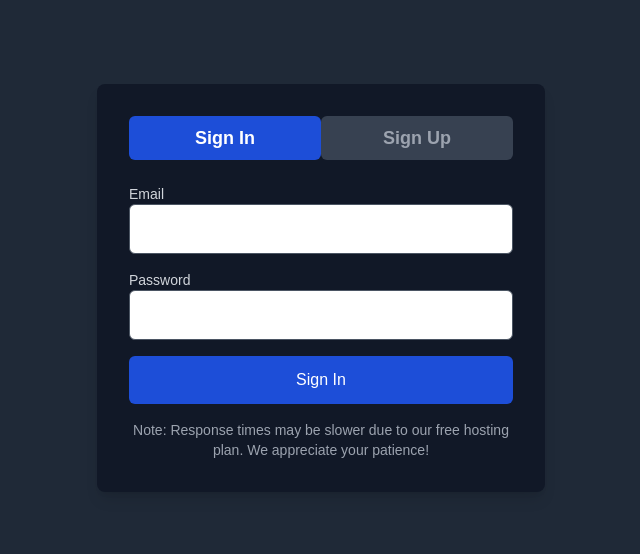
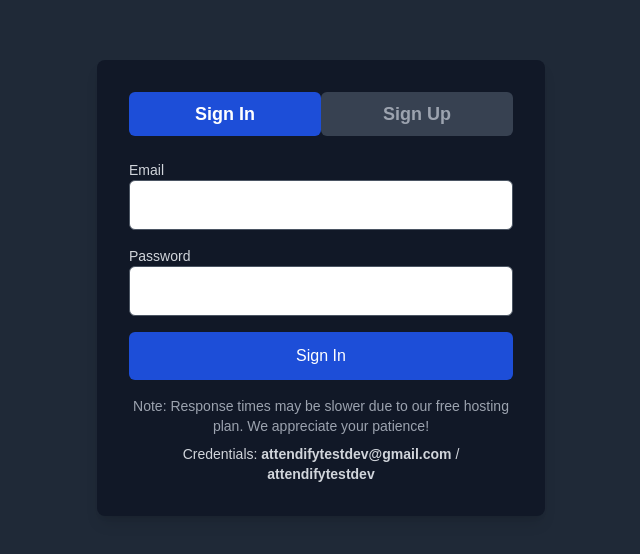
Before and after one commit to sjankdev/attendify, a React (Create React App) app in the folder frontend/: page /login in a window 1280 px wide. Shown: the part 112-666 px from the top of the page, without its empty margins (319-959 px from the left). Built offline with nearby package versions, Linux system fonts and the light colour scheme.

Commit message:
Added credentials for visitors

```diff
--- a/frontend/src/security/components/Login.tsx
+++ b/frontend/src/security/components/Login.tsx
@@ -397,6 +397,10 @@ const Login: React.FC = () => {
             Note: Response times may be slower due to our free hosting plan. We
             appreciate your patience!
           </p>
+          <p className="text-gray-300 mt-2">
+            Credentials: <strong>attendifytestdev@gmail.com</strong> /{" "}
+            <strong>attendifytestdev</strong>
+          </p>
         </div>
       </div>
     </div>
```
